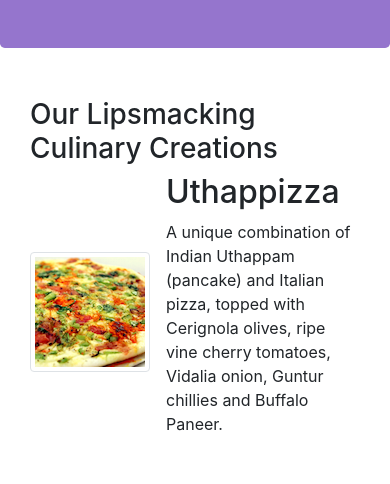
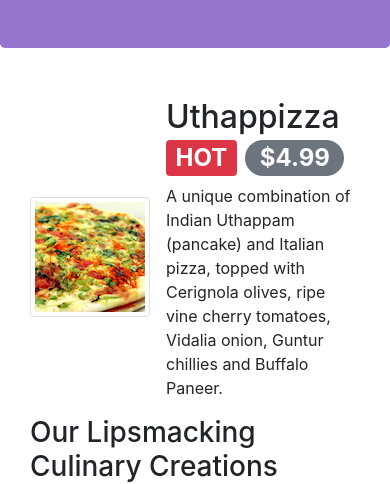
Before and after one commit to arnabfromjec05/restaurant-website-bootstrap, a website: page index.html in a window 390 px wide. Shown: the part 630-1114 px from the top of the page. Drawn offline with nearby package versions, Linux system fonts and the light colour scheme.

Commit message:
alerts and badges

```diff
--- a/index.html
+++ b/index.html
@@ -62,15 +62,15 @@
 
     <div class="container">
         <div class="row row-content align-items-center">
-            <div class="col-12 col-sm-4 order-sm-last col-md-3">
+            <div class="col-12 col-sm-4 order-last col-md-3">
                 <h3>Our Lipsmacking Culinary Creations</h3>
             </div>
-            <div class="col-12 col-sm order-sm-first col-md">
+            <div class="col-12 col-sm order-first col-md">
                 <div class="media">
                     <img class="d-flex mr-3 img-thumbnail align-self-center"
                             src="images/uthappizza.png" alt="Uthappizza">
                     <div class="media-body">
-                        <h2>Uthappizza</h2>
+                        <h2>Uthappizza <span class="badge badge-danger">HOT</span> <span class="badge badge-pill badge-secondary">$4.99</span></h2>
                         <p>A unique combination of Indian Uthappam (pancake) and Italian pizza, topped with Cerignola olives, ripe vine cherry tomatoes, Vidalia onion, Guntur chillies and Buffalo Paneer.</p>
                     </div>
                 </div>
```
